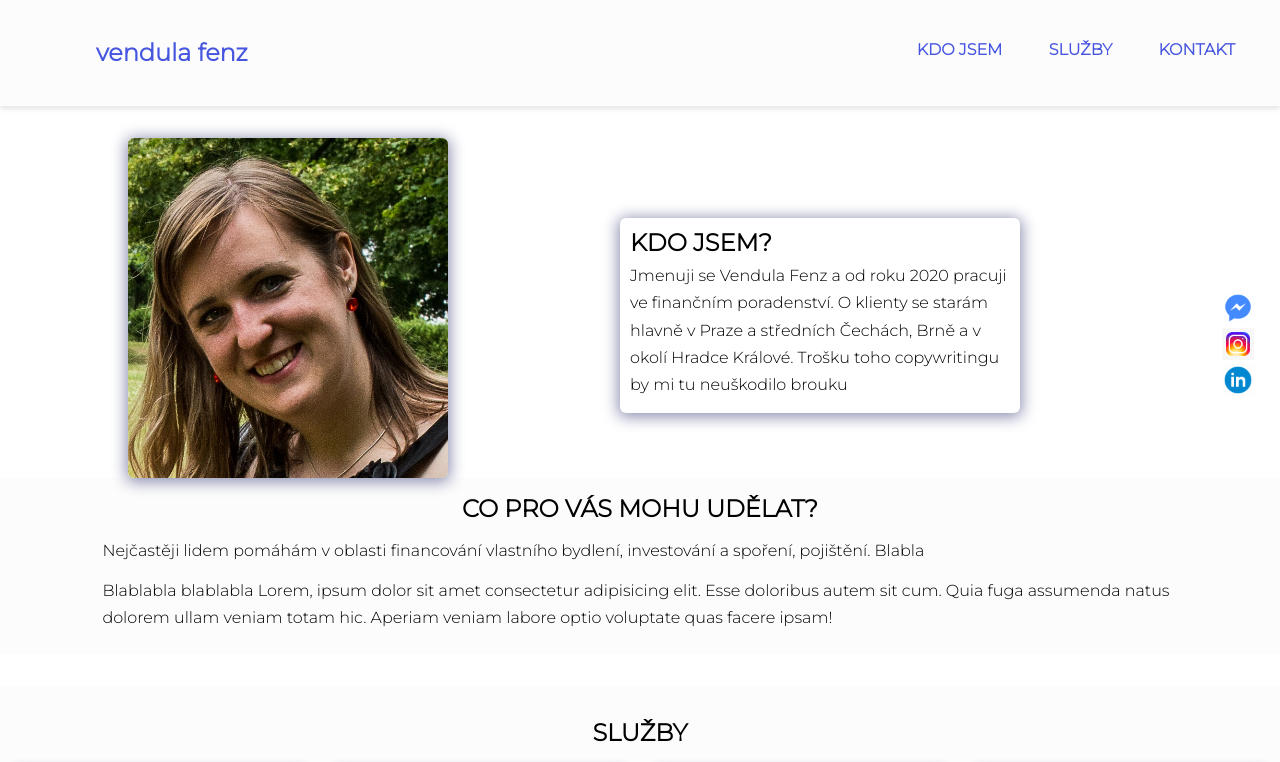
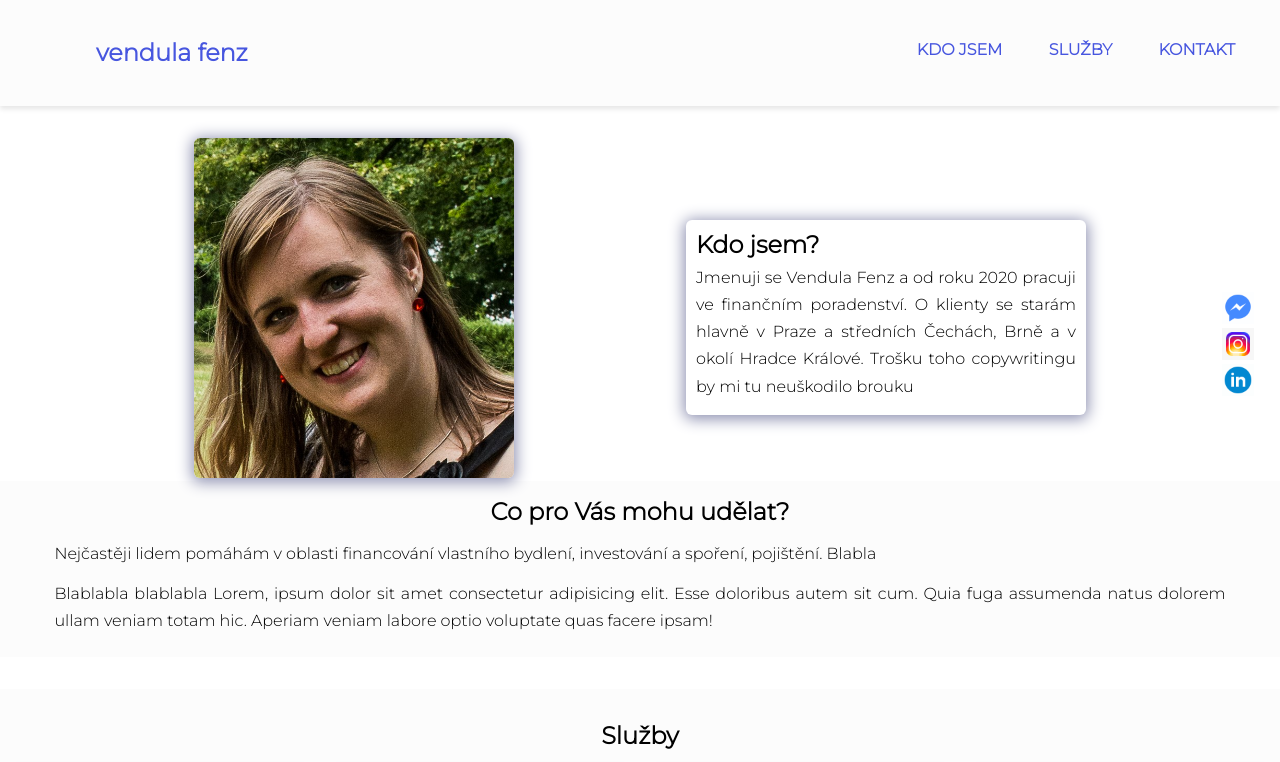
Before and after one commit to JanaMalecka/Fenzy-sites, a plain HTML site: page index.html in a window 1280 px wide. Shown: the top 762 px of the page. Drawn offline with nearby package versions, Linux system fonts and the light colour scheme.

Commit message:
hero section responsive

```diff
--- a/index.html
+++ b/index.html
@@ -42,8 +42,8 @@
         alt="vendula-fenz"
         src="https://placekitten.com/g/300/400"
       /> -->
-      <div class="bio animate__animated animate__shakeX">
-        <h2 class="bio-title">KDO JSEM?</h2>
+      <div class="bio  animate__animated animate__shakeX">
+        <h2 class="bio-title">Kdo jsem?</h2>
         <p class="bio-text">
           Jmenuji se Vendula Fenz a od roku 2020 pracuji ve finančním
           poradenství. O klienty se starám hlavně v Praze a středních Čechách,
@@ -55,7 +55,7 @@
 
     <!-- More about -->
     <section class="more-about">
-      <h2>CO PRO VÁS MOHU UDĚLAT?</h2>
+      <h2>Co pro Vás mohu udělat?</h2>
       <p>
         Nejčastěji lidem pomáhám v oblasti financování vlastního bydlení,
         investování a spoření, pojištění. Blabla
@@ -69,7 +69,7 @@
     </section>
     <!-- Service section -->
     <section class="services" id="services">
-      <h2 class="services-title">SLUŽBY</h2>
+      <h2 class="services-title">Služby</h2>
       <div class="services-container">
         <div class="services-card">
           <img
--- a/style.css
+++ b/style.css
@@ -144,7 +144,7 @@ nav ul.show {
 }
 .bio {
   margin: 2rem auto;
-  width: 80%;
+  width: 85%;
   padding: 0.625rem;
   border-radius: 6px;
   box-shadow: 0px 2px 15px 2px var(--primary-shadow);
@@ -155,8 +155,23 @@ nav ul.show {
 .bio p {
   line-height: var(--line-height);
   padding: 0.3rem 0;
+  text-align: justify;
 }
 @media screen and (min-width: 420px) {
+  .hero {
+    flex-direction: column;
+  }
+  .hero img {
+    width: 60%;
+    height: auto;
+    margin: 0.2rem auto;
+    border-radius: 6px;
+    box-shadow: 0px 2px 15px 2px var(--primary-shadow);
+  }
+  .bio {
+    width: 90%;
+    order: -1;
+  }
 }
 @media screen and (min-width: 720px) {
   .hero {
@@ -178,12 +193,13 @@ nav ul.show {
   .bio {
     margin-top: 5rem;
     width: 25rem;
+    order: 1;
   }
 }
 /*.........more-about..........*/
 .more-about {
   background-color: var(--bg-color);
-  padding: 1rem 6rem;
+  padding: 1rem 1rem;
 }
 
 .more-about h2 {
@@ -196,6 +212,17 @@ nav ul.show {
   padding: 0.4rem;
 }
 
+@media screen and (min-width: 420px) {
+  .more-about {
+    padding: 1rem 3rem;
+  }
+  .more-about p {
+    text-align: justify;
+  }
+}
+
+@media screen and (min-width: 720px) {
+}
 /*..........services.........*/
 .services {
   background-color: var(--bg-color);
```
